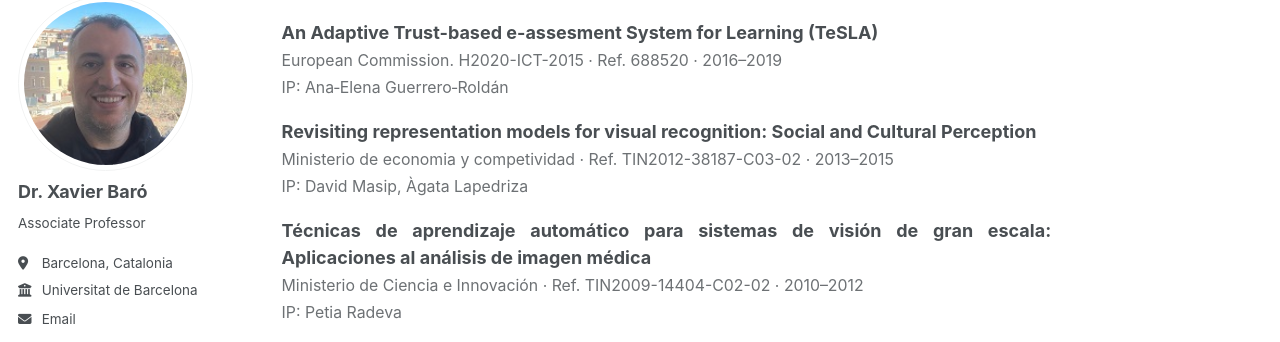
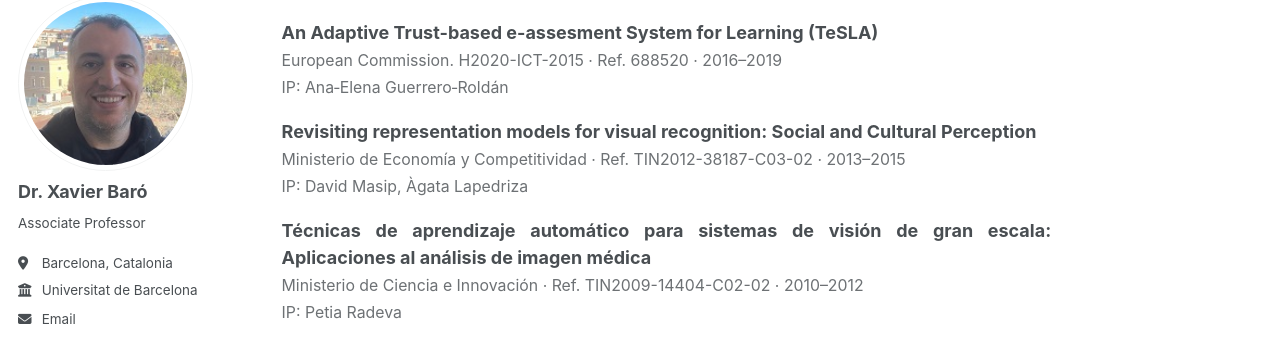
Before and after one commit to xbaro/xbaro.github.io, a Jekyll site: the page built from _pages/projects.md, in a window 1280 px wide and 900 px high, scrolled down 687 px. Shown: the part 110-452 px from the top of the window. Built offline with Jekyll 4.4.1, drawn with Linux system fonts in a browser that asks for light colours; some web fonts are replaced.

Commit message:
Projects: fix funder override key, accent/hyphen-insensitive search, filter labels
Co-Authored-By: Claude Sonnet 5.5 <noreply@anthropic.com>

```diff
--- a/_data/projects.json
+++ b/_data/projects.json
@@ -141,7 +141,7 @@
  {
   "title": "Revisiting representation models for visual recognition: Social and Cultural Perception",
   "kind": "competitive",
-  "funder": "Ministerio de economia y competividad",
+  "funder": "Ministerio de Economía y Competitividad",
   "reference": "TIN2012-38187-C03-02",
   "start": 2013,
   "end": 2015,
--- a/_includes/projects-list.html
+++ b/_includes/projects-list.html
@@ -5,7 +5,7 @@
 {% assign kinds = "competitive,sgr,contract" | split: "," %}
 <div class="proj-filters">
   <input type="search" id="proj-q" placeholder="{{ T.proj_search }}" aria-label="{{ T.proj_search }}">
-  <select id="proj-kind" aria-label="{{ T.proj_all }}">
+  <select id="proj-kind" aria-label="{{ T.proj_type }}">
     <option value="">{{ T.proj_all }}</option>
     {% for k in kinds %}{% assign n = site.data.projects | where: "kind", k %}{% if n.size > 0 %}<option value="{{ k }}">{{ T.proj_kinds[k] }} ({{ n.size }})</option>{% endif %}{% endfor %}
   </select>
```
Also changed, not shown: other parts of _includes/projects-list.html (+3 -2 lines), _data/i18n.yml (+6 -3 lines).
